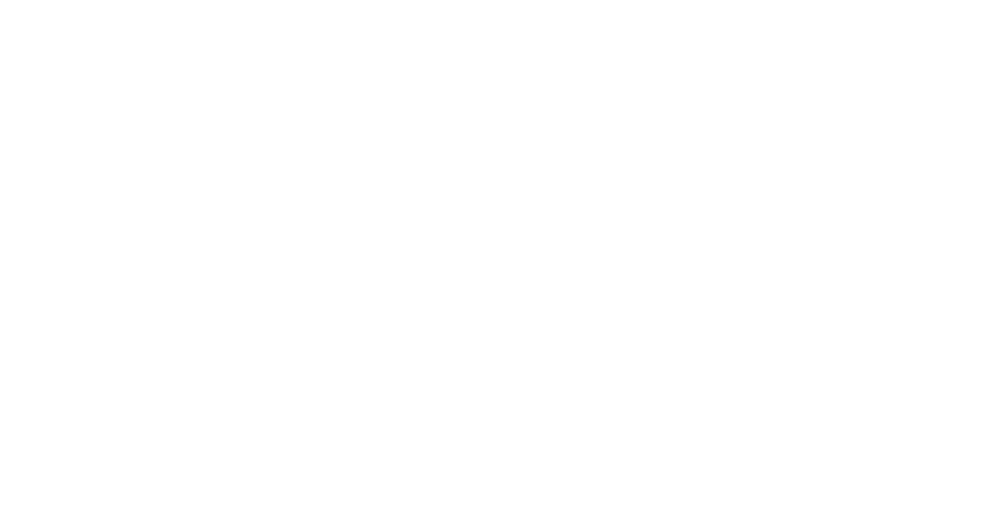
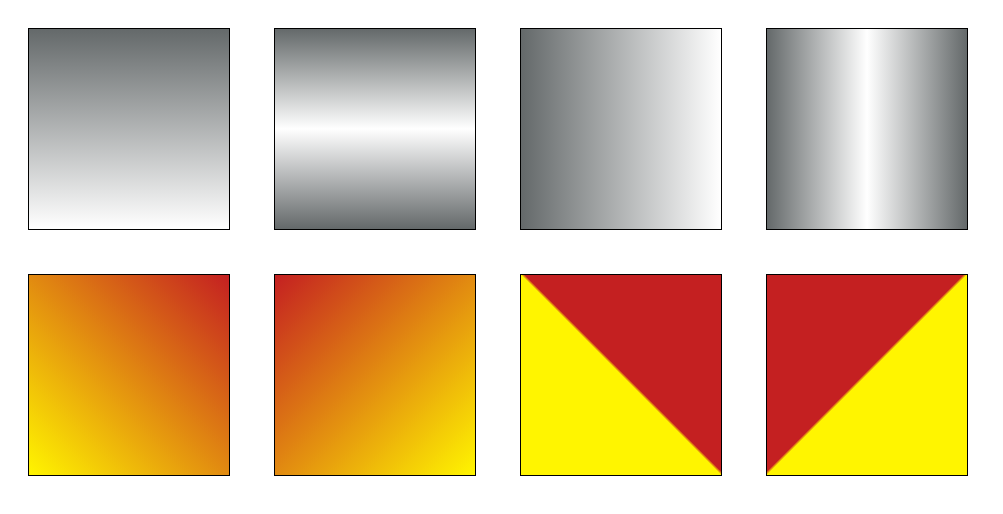
Before and after one commit to ManagedWalrus/webb2-01, a plain HTML site: page 31/index.html in a window 1280 px wide. Shown: the whole page, without its empty margins (0-1003 px from the left). Drawn offline with Linux system fonts and the light colour scheme.

Commit message:
ytterligare klara uppgifter

```diff
--- a/31/css/main.css
+++ b/31/css/main.css
@@ -1,3 +1,34 @@
 html {
     box-sizing: border-box;
 }
+div {
+	border: 1px solid black;
+	width: 200px;
+	height: 200px;
+	display: inline-block;
+	margin: 20px;
+}
+.grad1{
+	background: linear-gradient(#64696A, white);
+}
+.grad2 {
+	background: linear-gradient(#64696A, white, #64696A);
+}
+.grad3{
+	background: linear-gradient(to right, #64696A, white);
+}
+.grad4{
+	background: linear-gradient(to right, #64696A, white, #64696A);
+}
+.grad5{
+	background: linear-gradient(to bottom left, #C42021, #FFF500);
+}
+.grad6{
+	background: linear-gradient(to bottom right, #C42021, #FFF500);
+}
+.grad7{
+	background: linear-gradient(to bottom left, #C42021 49%, #FFF500 50%);
+}
+.grad8{
+	background: linear-gradient(to bottom right, #C42021 49%, #FFF500 50%);
+}
--- a/31/index.html
+++ b/31/index.html
@@ -6,5 +6,17 @@
     <link rel="stylesheet" href="css/main.css">
 </head>
 <body>
+<section class="set1">
+	<div class="grad1"></div>
+	<div class="grad2"></div>
+	<div class="grad3"></div>
+	<div class="grad4"></div>
+</section>
+<section class="set2">
+	<div class="grad5"></div>
+	<div class="grad6"></div>
+	<div class="grad7"></div>
+	<div class="grad8"></div>
+</section>
 </body>
 </html>
--- /dev/null
+++ b/32/css/main.css
@@ -0,0 +1,22 @@
+html {
+	box-sizing: border-box;
+}
+div{
+	margin: 20px;
+	width: 200px;
+	height: 200px;
+	display: inline-block;
+	border: 1px solid black;
+}
+.grad1{
+	background: radial-gradient(#717574, white);
+}
+.grad2{
+	background: radial-gradient(white 50%, #717574);
+}
+.grad3{
+	background: radial-gradient(at top right, #FFEB00, #CE1E23);
+}
+.grad4{
+	background: radial-gradient(at bottom right, #FFEB00, #CE1E23);
+}
--- /dev/null
+++ b/33/css/main.css
@@ -0,0 +1,9 @@
+html {
+	box-sizing: border-box;
+	display: inline-block;
+}
+body{
+	margin: 0;
+	background: radial-gradient(at top left, #DB10F2, #8766F0, #0BD4E6);
+	background-attachment: fixed;
+}
```
Also changed, not shown: 32/index.html (added, +14 -0 lines), 33/index.html (added, +18 -0 lines).
